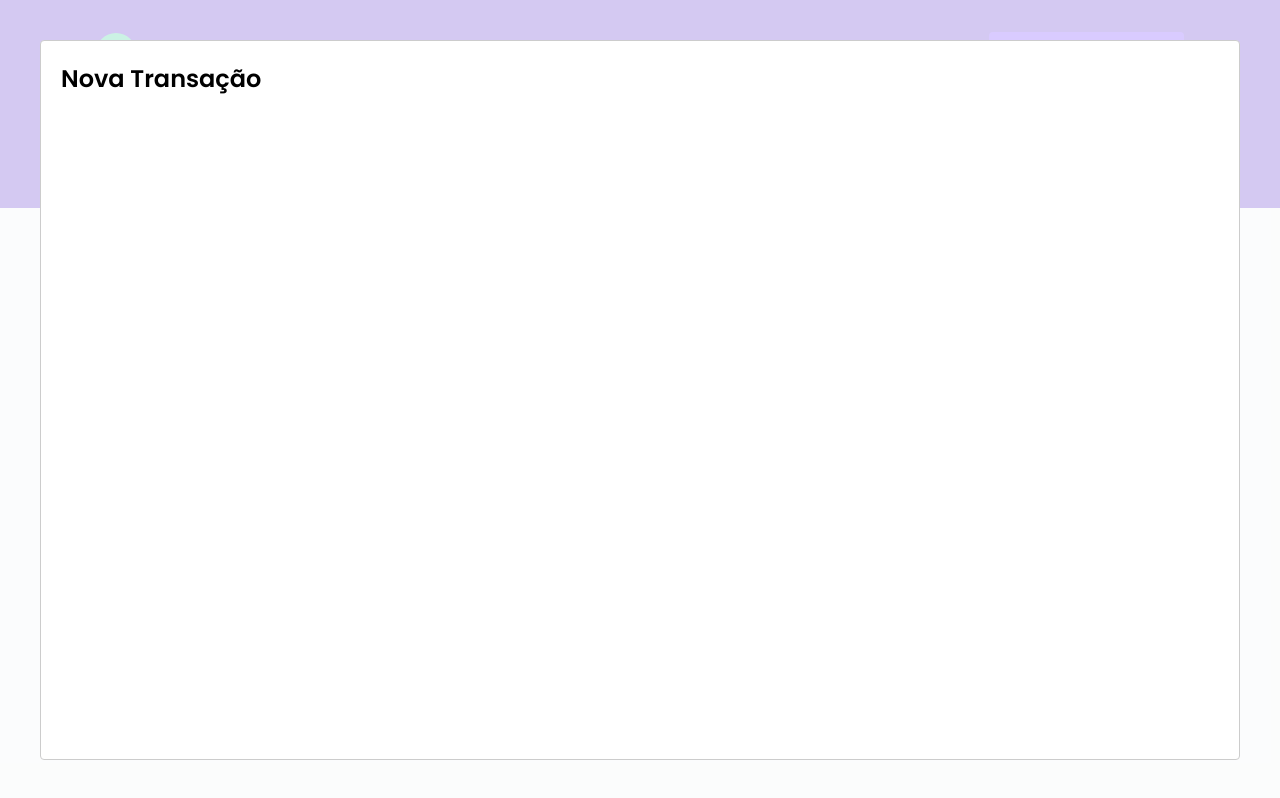
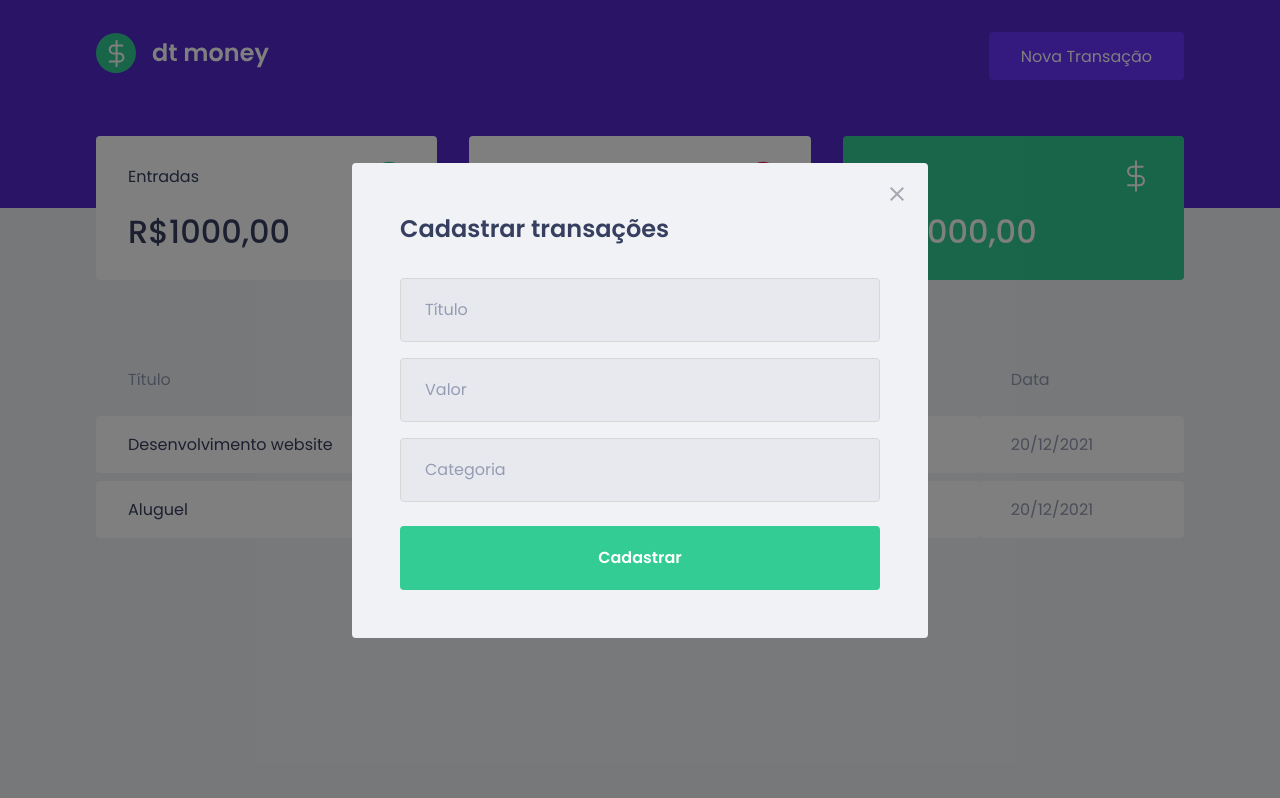
Before and after one commit to esiqueiradev/finanace-react, a React (Create React App) app: page / in a window 1280 px wide. Both pictures are taken after a click on the button "Nova Transação". Built offline with nearby package versions, Linux system fonts and the light colour scheme; no server answers; what miragejs would draw is missing.

Commit message:
Add modal and style modal itself

```diff
--- a/src/components/NewTransactionModal/index.tsx
+++ b/src/components/NewTransactionModal/index.tsx
@@ -1,4 +1,6 @@
 import ReactModal from "react-modal";
+import { Container } from "./styles";
+import closeIcon from "../../assets/close.svg";
 
 interface NewTransactionModalProps {
   isOpen: boolean;
@@ -10,8 +12,26 @@
     <ReactModal
       isOpen={isOpen}
       onRequestClose={onRequestClose}
+      overlayClassName="react-modal-overlay"
+      className="react-modal-content"
     >
-      <h2>Nova Transação</h2>
+      <button
+        type="button"
+        onClick={onRequestClose}
+        className="react-modal-close"
+      >
+        <img src={closeIcon} alt="Close Modal" />
+      </button>
+
+      <Container>
+        <h2>Cadastrar transações</h2>
+
+        <input type="text" placeholder="Título" />
+        <input type="number" placeholder="Valor" />
+        <input type="text" placeholder="Categoria" />
+
+        <button type="submit">Cadastrar</button>
+      </Container>
     </ReactModal>
   )
 }
--- a/src/components/NewTransactionModal/styles.ts
+++ b/src/components/NewTransactionModal/styles.ts
@@ -1,3 +1,50 @@
 import styled from 'styled-components';
 
-export const Container = styled.div``;
+export const Container = styled.form`
+  h2 {
+    color: var(--text-title);
+    font-size: 1.5rem;
+    margin-bottom: 2rem;
+  }
+
+  input {
+    width: 100%;
+    padding: 0 1.5rem;
+    height: 4rem;
+    border-radius: 0.25rem;
+
+    border: 1px solid #D7D7D7;
+    background: #E7E9EE;
+
+    font-weight: 400;
+    font-size: 1rem;
+
+    &::placeholder {
+      color: var(--text-body);
+    }
+
+    & + input {
+      margin-top: 1rem;
+    }
+  }
+
+  button[type=submit] {
+    width: 100%;
+    padding: 0 1.5rem;
+    height: 4rem;
+    background: var(--green);
+    color: #FFF;
+    border-radius: 0.25rem;
+    border: 0;
+    font-size: 1rem;
+    margin-top: 1.5rem;
+
+    font-weight: 600;
+
+    transition: filter 0.3s;
+
+    &:hover {
+      filter: brightness(90%);
+    }
+  }
+`;
--- a/src/styles/global.ts
+++ b/src/styles/global.ts
@@ -54,7 +54,40 @@
     cursor: not-allowed;
   }
 
-  .test {
-    flex-wrap: wrap;
+  .react-modal-overlay {
+    background: rgba(0, 0, 0, 0.5);
+
+    position: fixed;
+    top: 0;
+    bottom: 0;
+    left: 0;
+    right: 0;
+
+    display: flex;
+    align-items: center;
+    justify-content: center;
+  }
+
+  .react-modal-content {
+    width: 100%;
+    max-width: 576px;
+    background: var(--background);
+    padding: 3rem;
+    position: relative;
+    border-radius: 0.25rem;
+  }
+
+  .react-modal-close {
+    position: absolute;
+    right: 1.5rem;
+    top: 1.5rem;
+    border: 0;
+    background: transparent;
+
+    transition: filter 0.2s;
+
+    &:hover {
+      filter: brightness(50%);
+    }
   }
 `
```
